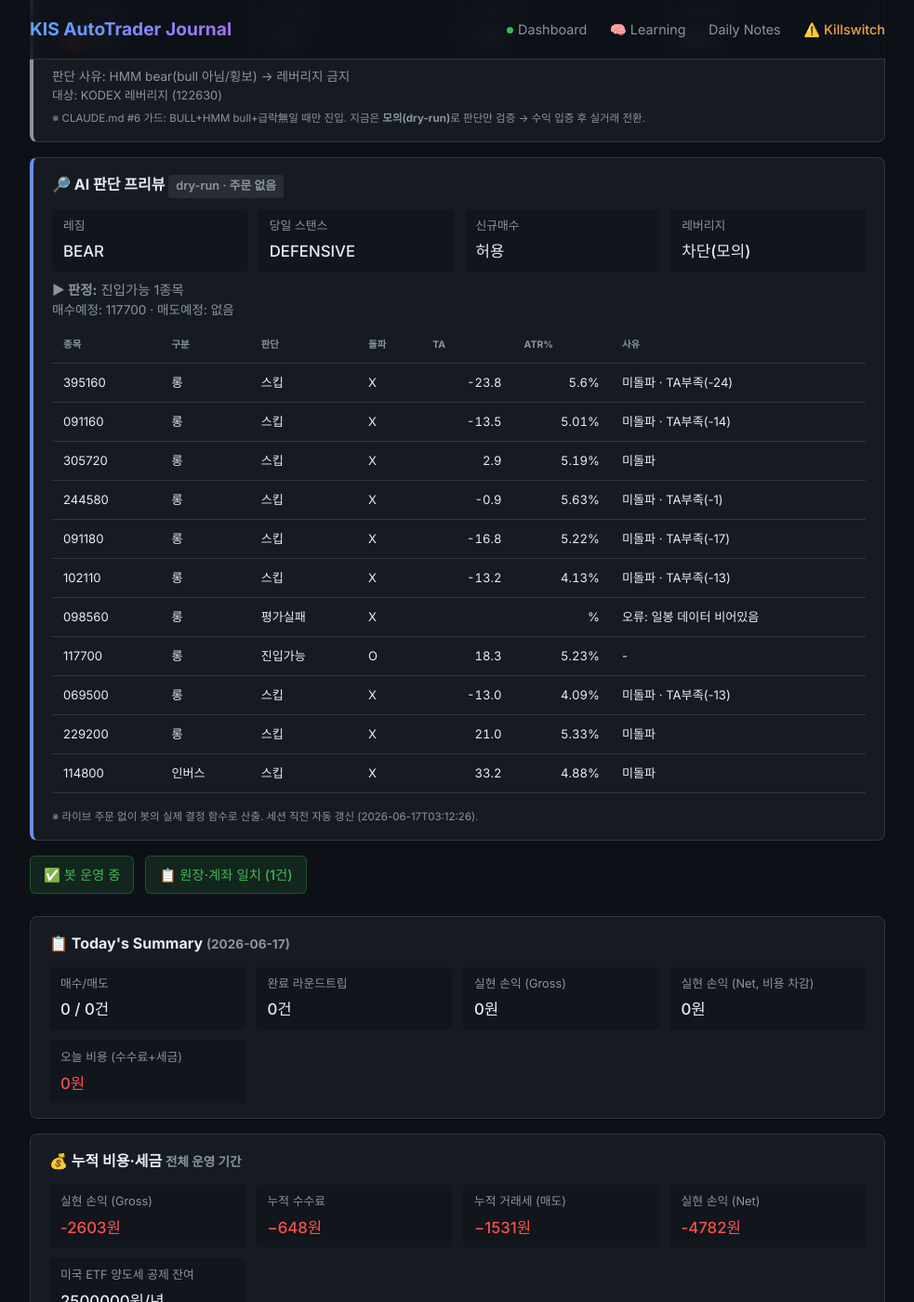
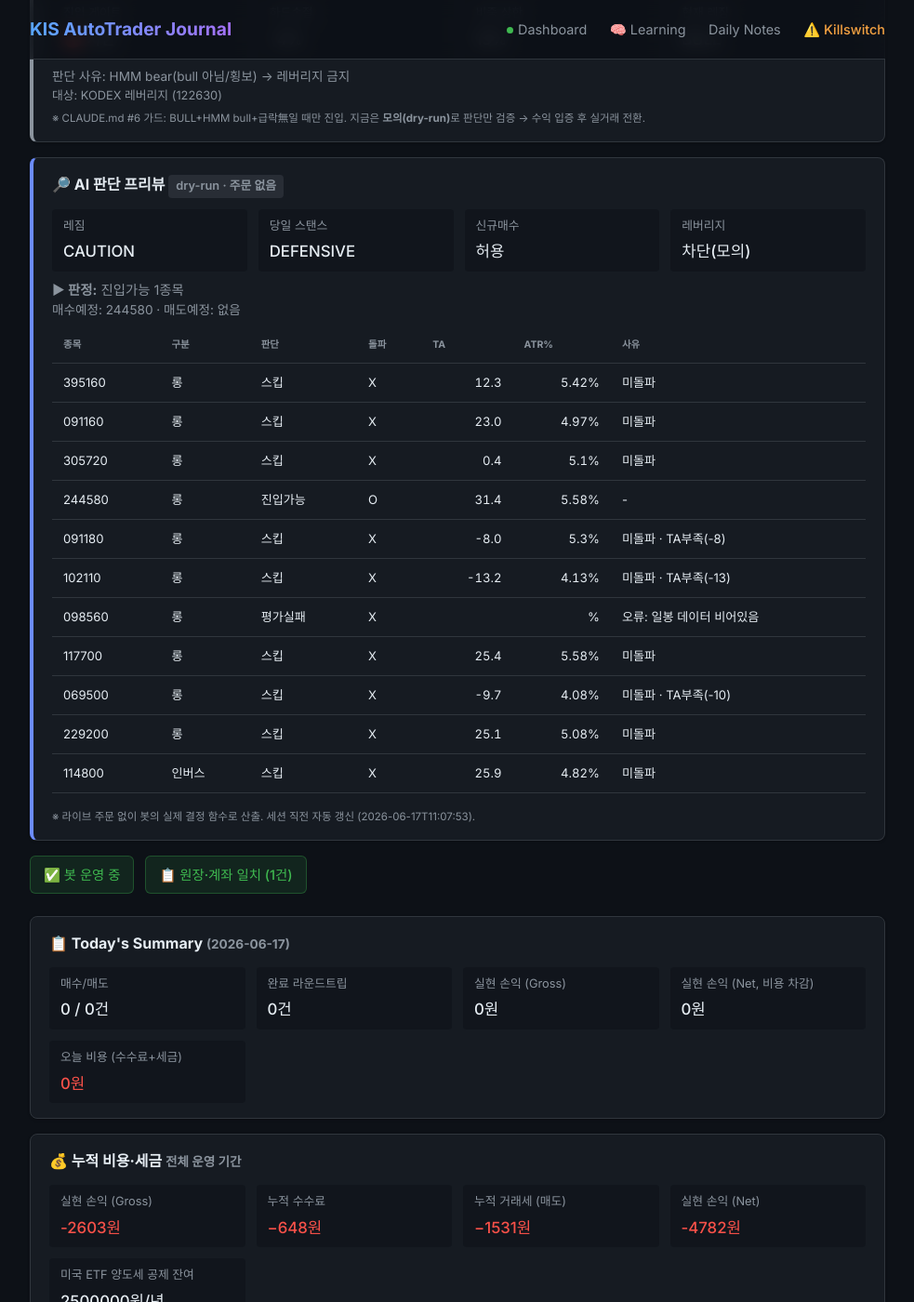
Before and after one commit to BudongJW/kis-trading-journal, a Jekyll site: the page built from index.html, in a window 1280 px wide and 1400 px high, scrolled down 645 px. Shown: the whole window at 93% size, without its empty margins (148-1131 px from the left). Built offline with Jekyll 4.4.1, drawn with Linux system fonts in a browser that asks for light colours; nearby versions of some CDN libraries.

Commit message:
auto: dry-run preview 06-17 02:08Z

```diff
--- a/_data/dry_run.json
+++ b/_data/dry_run.json
@@ -1,22 +1,22 @@
 {
-  "generated_at": "2026-06-17T03:12:26",
+  "generated_at": "2026-06-17T11:07:53",
   "mode": "DRY-RUN (읽기 전용, 주문 없음)",
   "market": {
-    "regime": "BEAR",
+    "regime": "CAUTION",
     "regime_blind": false,
-    "regime_detail": "카나리아 1/2 음전환 | HMM bear (86%) → BEAR 격상",
+    "regime_detail": "카나리아 1/2 음전환",
     "day_stance": "DEFENSIVE",
     "day_stance_forced": false,
-    "briefing": "오늘 스탠스 방어(DEFENSIVE) · 레짐 BEAR·신뢰도 65% · 美 오버나이트 neutral(+0.3%) · 고변동(94.0%ile) · 예산 25%·최대 1종목·허용 인버스",
+    "briefing": "오늘 스탠스 방어(DEFENSIVE) · 레짐 CAUTION·신뢰도 61% · 美 오버나이트 bearish(-1.1%) · 고변동(94.0%ile) · 예산 25%·최대 1종목·허용 인버스",
     "blocks_new_buys": false
   },
   "gates": {
     "leverage_dry_run": true,
     "leverage_gate_allowed": false,
-    "leverage_gate_reason": "레짐 BEAR(BULL 아님) → 레버리지 금지"
+    "leverage_gate_reason": "레짐 CAUTION(BULL 아님) → 레버리지 금지"
   },
   "account": {
-    "cash": 894568,
+    "cash": 893673,
     "holdings_readable": {
       "229200": 1
     }
@@ -25,7 +25,7 @@
     {
       "symbol": "229200",
       "qty": 1,
-      "price": 17760,
+      "price": 18130,
       "would_sell": false,
       "reason": ""
     }
@@ -36,50 +36,50 @@
       "type": "롱",
       "decision": "스킵",
       "breakout": false,
-      "ta": -23.8,
-      "atr_pct": 5.6,
+      "ta": 12.3,
+      "atr_pct": 5.42,
       "fee_gate_ok": true,
-      "why_skip": "미돌파 · TA부족(-24)"
+      "why_skip": "미돌파"
     },
     {
       "symbol": "091160",
       "type": "롱",
       "decision": "스킵",
       "breakout": false,
-      "ta": -13.5,
-      "atr_pct": 5.01,
+      "ta": 23.0,
+      "atr_pct": 4.97,
       "fee_gate_ok": true,
-      "why_skip": "미돌파 · TA부족(-14)"
+      "why_skip": "미돌파"
     },
     {
       "symbol": "305720",
       "type": "롱",
       "decision": "스킵",
       "breakout": false,
-      "ta": 2.9,
-      "atr_pct": 5.19,
+      "ta": 0.4,
+      "atr_pct": 5.1,
       "fee_gate_ok": true,
       "why_skip": "미돌파"
     },
     {
       "symbol": "244580",
       "type": "롱",
-      "decision": "스킵",
-      "breakout": false,
-      "ta": -0.9,
-      "atr_pct": 5.63,
+      "decision": "진입가능",
+      "breakout": true,
+      "ta": 31.4,
+      "atr_pct": 5.58,
       "fee_gate_ok": true,
-      "why_skip": "미돌파 · TA부족(-1)"
+      "why_skip": "-"
     },
     {
       "symbol": "091180",
       "type": "롱",
       "decision": "스킵",
       "breakout": false,
-      "ta": -16.8,
-      "atr_pct": 5.22,
+      "ta": -8.0,
+      "atr_pct": 5.3,
       "fee_gate_ok": true,
-      "why_skip": "미돌파 · TA부족(-17)"
+      "why_skip": "미돌파 · TA부족(-8)"
     },
     {
       "symbol": "102110",
@@ -100,30 +100,30 @@
     {
       "symbol": "117700",
       "type": "롱",
-      "decision": "진입가능",
-      "breakout": true,
-      "ta": 18.3,
-      "atr_pct": 5.23,
+      "decision": "스킵",
+      "breakout": false,
+      "ta": 25.4,
+      "atr_pct": 5.58,
       "fee_gate_ok": true,
-      "why_skip": "-"
+      "why_skip": "미돌파"
     },
     {
       "symbol": "069500",
       "type": "롱",
       "decision": "스킵",
       "breakout": false,
-      "ta": -13.0,
-      "atr_pct": 4.09,
+      "ta": -9.7,
+      "atr_pct": 4.08,
       "fee_gate_ok": true,
-      "why_skip": "미돌파 · TA부족(-13)"
+      "why_skip": "미돌파 · TA부족(-10)"
     },
     {
       "symbol": "229200",
       "type": "롱",
       "decision": "스킵",
       "breakout": false,
-      "ta": 21.0,
-      "atr_pct": 5.33,
+      "ta": 25.1,
+      "atr_pct": 5.08,
       "fee_gate_ok": true,
       "why_skip": "미돌파"
     },
@@ -132,70 +132,70 @@
       "type": "인버스",
       "decision": "스킵",
       "breakout": false,
-      "ta": 33.2,
-      "atr_pct": 4.88,
+      "ta": 25.9,
+      "atr_pct": 4.82,
       "fee_gate_ok": true,
       "why_skip": "미돌파"
     }
   ],
   "gap_recovery": {
     "enabled_live": true,
-    "now_kst": "03:13",
+    "now_kst": "11:08",
     "window": "09:00~09:20",
     "candidates": [
       {
         "symbol": "395160",
         "name": "KODEX 미국나스닥100TR",
         "decision": "스킵",
-        "gap_open_pct": 2.39,
-        "intraday_pct": 0.47,
+        "gap_open_pct": -1.47,
+        "intraday_pct": 2.52,
         "in_window": false,
-        "reason": "촉발 없음(오버나이트=normal≠aggressive_buy)"
+        "reason": "촉발 없음(오버나이트=reduce_size≠aggressive_buy)"
       },
       {
         "symbol": "091160",
         "name": "KODEX 반도체",
         "decision": "스킵",
-        "gap_open_pct": 1.38,
-        "intraday_pct": -2.07,
+        "gap_open_pct": -1.89,
+        "intraday_pct": 1.82,
         "in_window": false,
-        "reason": "촉발 없음(오버나이트=normal≠aggressive_buy)"
+        "reason": "촉발 없음(오버나이트=reduce_size≠aggressive_buy)"
       },
       {
         "symbol": "305720",
         "name": "KODEX 2차전지",
         "decision": "스킵",
-        "gap_open_pct": 0.03,
-        "intraday_pct": -1.34,
+        "gap_open_pct": 0.44,
+        "intraday_pct": -0.22,
         "in_window": false,
-        "reason": "촉발 없음(오버나이트=normal≠aggressive_buy)"
+        "reason": "촉발 없음(오버나이트=reduce_size≠aggressive_buy)"
       },
       {
         "symbol": "244580",
         "name": "KODEX 바이오",
         "decision": "스킵",
-        "gap_open_pct": 0.82,
-        "intraday_pct": 1.63,
+        "gap_open_pct": 0.35,
+        "intraday_pct": 2.8,
         "in_window": false,
-        "reason": "촉발 없음(오버나이트=normal≠aggressive_buy)"
+        "reason": "촉발 없음(오버나이트=reduce_size≠aggressive_buy)"
       },
       {
         "symbol": "091180",
         "name": "KODEX 자동차",
         "decision": "스킵",
-        "gap_open_pct": 0.96,
-        "intraday_pct": -0.48,
+        "gap_open_pct": -0.7,
+        "intraday_pct": -1.93,
         "in_window": false,
-        "reason": "촉발 없음(오버나이트=normal≠aggressive_buy)"
+        "reason": "촉발 없음(오버나이트=reduce_size≠aggressive_buy)"
       },
       {
         "symbol": "102110",
         "name": "KODEX 금융",
         "decision": "스킵",
-        "gap_open_pct": 2.45,
-        "intraday_pct": -0.09,
+        "gap_open_pct": -1.19,
+        "intraday_pct": 1.34,
         "in_window": false,
-        "reason": "촉발 없음(오버나이트=normal≠aggressive_buy)"
+        "reason": "촉발 없음(오버나이트=reduce_size≠aggressive_buy)"
       },
       {
         "symbol": "098560",
@@ -210,28 +210,28 @@
         "symbol": "117700",
         "name": "KODEX 철강",
         "decision": "스킵",
-        "gap_open_pct": 0.06,
-        "intraday_pct": 6.37,
+        "gap_open_pct": 2.03,
+        "intraday_pct": -5.98,
         "in_window": false,
-        "reason": "촉발 없음(오버나이트=normal≠aggressive_buy)"
+        "reason": "촉발 없음(오버나이트=reduce_size≠aggressive_buy)"
       },
       {
         "symbol": "069500",
         "name": "KODEX KOSPI200",
         "decision": "스킵",
-        "gap_open_pct": 2.36,
-        "intraday_pct": 0.04,
+        "gap_open_pct": -1.31,
+        "intraday_pct": 1.35,
         "in_window": false,
-        "reason": "촉발 없음(오버나이트=normal≠aggressive_buy)"
+        "reason": "촉발 없음(오버나이트=reduce_size≠aggressive_buy)"
       },
       {
         "symbol": "229200",
         "name": "KODEX KOSDAQ150",
         "decision": "스킵",
-        "gap_open_pct": 0.03,
-        "intraday_pct": -2.95,
+        "gap_open_pct": 0.96,
+        "intraday_pct": 1.12,
         "in_window": false,
-        "reason": "촉발 없음(오버나이트=normal≠aggressive_buy)"
+        "reason": "촉발 없음(오버나이트=reduce_size≠aggressive_buy)"
       }
     ]
   },
@@ -241,9 +241,9 @@
       "type": "long",
       "decision": "스킵",
       "breakout": false,
-      "ta": 12.0,
+      "ta": 7.6,
       "atr_pct": 1.15,
-      "why_skip": "미돌파 · TA부족(+12)"
+      "why_skip": "미돌파 · TA부족(+8)"
     },
     {
       "symbol": "SCHG",
@@ -255,46 +255,46 @@
       "symbol": "XLF",
       "type": "long",
       "decision": "스킵",
-      "breakout": false,
-      "ta": -7.9,
+      "breakout": true,
+      "ta": 1.6,
       "atr_pct": 1.11,
-      "why_skip": "미돌파 · TA부족(-8)"
+      "why_skip": "TA부족(+2)"
     },
     {
       "symbol": "SH",
       "type": "inverse",
       "decision": "스킵",
       "breakout": false,
-      "ta": 4.5,
-      "atr_pct": 1.16,
-      "why_skip": "미돌파 · TA부족(+4)"
+      "ta": 3.4,
+      "atr_pct": 1.17,
+      "why_skip": "미돌파 · TA부족(+3)"
     },
     {
       "symbol": "PSQ",
       "type": "inverse",
       "decision": "스킵",
       "breakout": false,
-      "ta": 4.4,
-      "atr_pct": 1.96,
-      "why_skip": "미돌파 · TA부족(+4)"
+      "ta": 10.1,
+      "atr_pct": 1.97,
+      "why_skip": "미돌파 · TA부족(+10)"
     },
     {
       "symbol": "TLT",
       "type": "defensive",
       "decision": "스킵",
       "breakout": true,
-      "ta": 8.3,
-      "atr_pct": 0.57,
-      "why_skip": "TA부족(+8) · 수수료게이트"
+      "ta": 1.3,
+      "atr_pct": 0.58,
+      "why_skip": "TA부족(+1) · 수수료게이트"
     },
     {
       "symbol": "SHY",
       "type": "defensive",
       "decision": "스킵",
-      "breakout": true,
-      "ta": 1.1,
+      "breakout": false,
+      "ta": 8.9,
       "atr_pct": 0.08,
-      "why_skip": "TA부족(+1) · 수수료게이트"
+      "why_skip": "미돌파 · TA부족(+9) · 수수료게이트"
     }
   ],
   "us_summary": {
@@ -302,7 +302,7 @@
   },
   "summary": {
     "would_buy": [
-      "117700"
+      "244580"
     ],
     "would_sell": [],
     "new_buys_blocked_by_stance": false,
```
